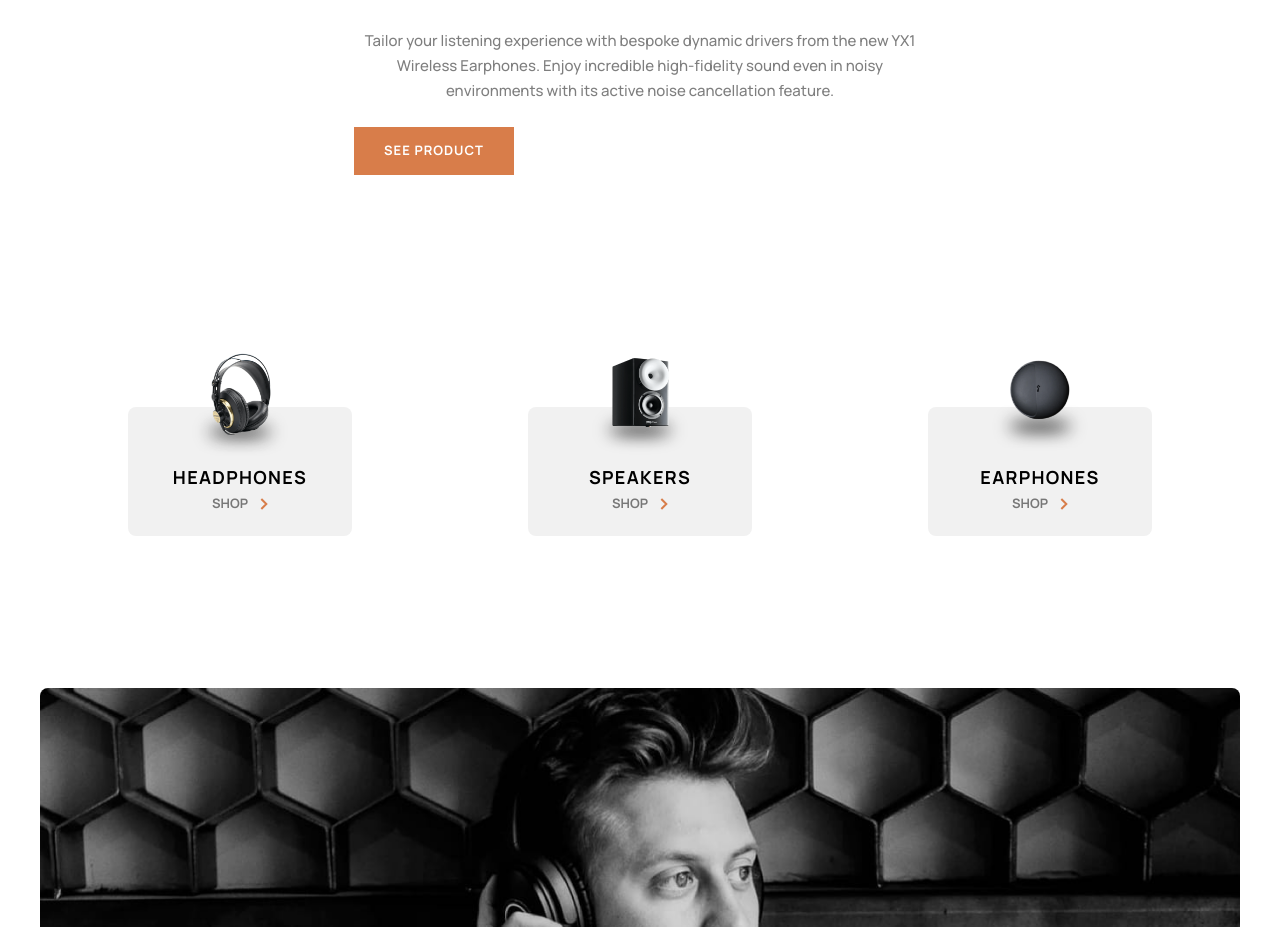
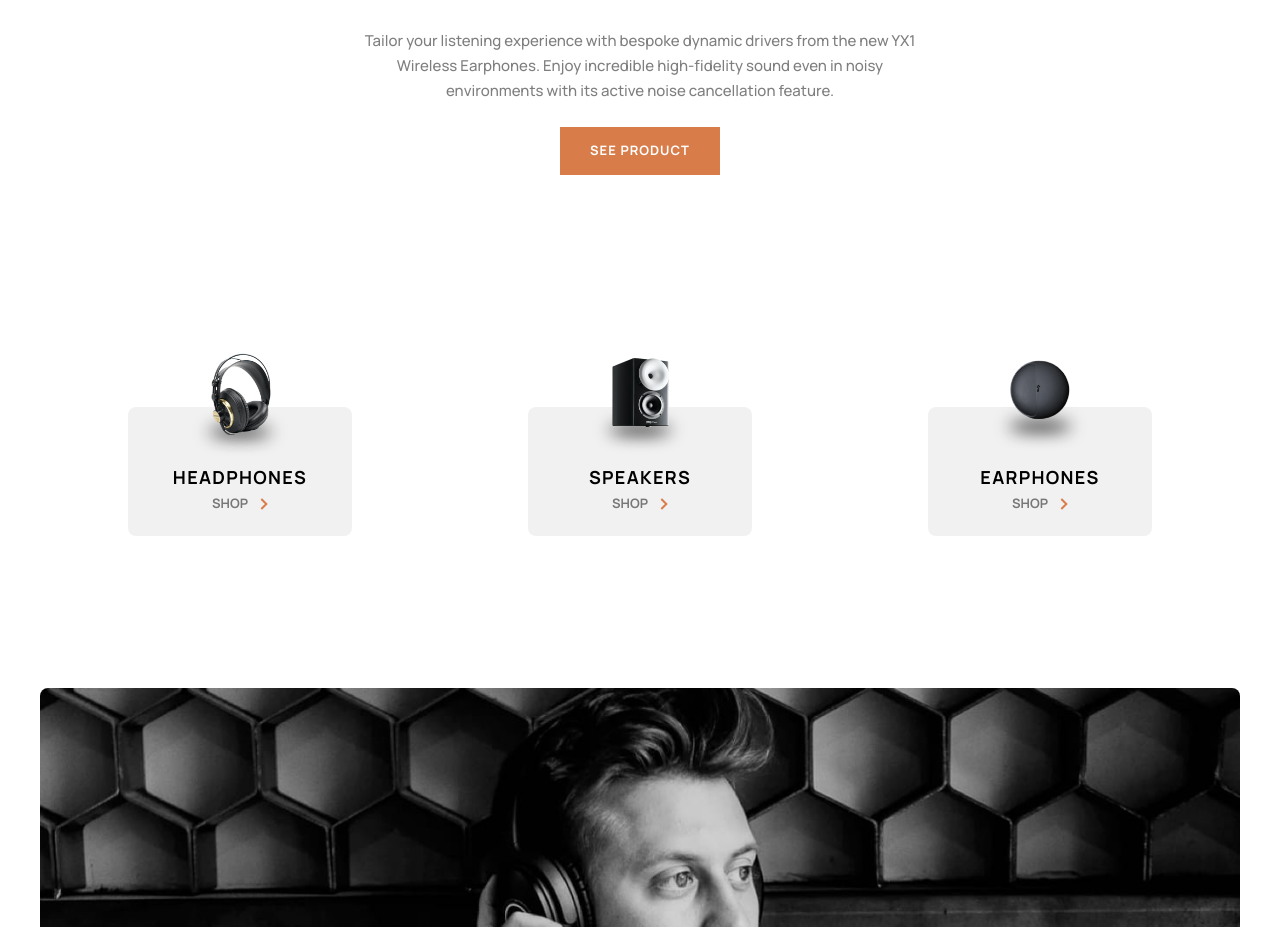
Before and after one commit to Patrick-Dolan/audiophile-ecommerce-website, a React (Vite) app: page /audiophile-ecommerce-website/category/earphones in a window 1280 px wide. Shown: the part 1048-1975 px from the top of the page. Built offline with nearby package versions, Linux system fonts and the light colour scheme.

Commit message:
fix button position

```diff
--- a/src/components/categories/CategoryProductCard.jsx
+++ b/src/components/categories/CategoryProductCard.jsx
@@ -21,7 +21,7 @@ function CategoryProductCard({ product }) {
         <h2 className="text-center md:text-10 md:max-w-95 md:mx-auto">{product.name}</h2>
         <p className="text-center opacity-50">{product.description}</p>
         <div className="text-center">
-          <Link to={`/audiophile-ecommerce-website/product/${product.slug}`}>
+          <Link to={`/audiophile-ecommerce-website/product/${product.slug}`} className="flex justify-center">
             <Button text="See Product" type="button" />
           </Link>
         </div>
--- a/src/components/homepage/FeaturedProductCard.jsx
+++ b/src/components/homepage/FeaturedProductCard.jsx
@@ -22,7 +22,7 @@ function FeaturedProductCard() {
             <h1 className="mb-6 md:text-14 md:leading-14.5">ZX9<br />Speaker</h1>
             <p className="opacity-75 mb-6 md:mb-10 md:max-w-87 md:mx-auto">Upgrade to premium speakers that are phenomenally built to deliver truly remarkable sound.</p>
             <div>
-              <Link to="/audiophile-ecommerce-website/product/zx9-speaker">
+              <Link to="/audiophile-ecommerce-website/product/zx9-speaker" className="flex justify-center">
                 <Button text="See Product" type="button" variant="tertiary" />
               </Link>
             </div>
--- a/src/components/homepage/HomepageHero.jsx
+++ b/src/components/homepage/HomepageHero.jsx
@@ -10,7 +10,7 @@ function HomepageHero() {
           <p className="text-14px uppercase leading-19 tracking-10px opacity-50 mb-4 md:mb-6">New product</p>
           <h1 className="mb-6 md:text-14 md:leading-14.5 md:mx-auto">XX99 Mark II<br /> Headphones</h1>
           <p className="opacity-75 mb-7 md:mb-10 md:max-w-87 md:mx-auto">Experience natural, lifelike audio and exceptional build quality made for the passionate music enthusiast.</p>
-          <Link to="/audiophile-ecommerce-website/product/xx99-mark-two-headphones">
+          <Link to="/audiophile-ecommerce-website/product/xx99-mark-two-headphones" className="flex justify-center">
             <Button text="See Product" type="button" />
           </Link>
         </div>
```
